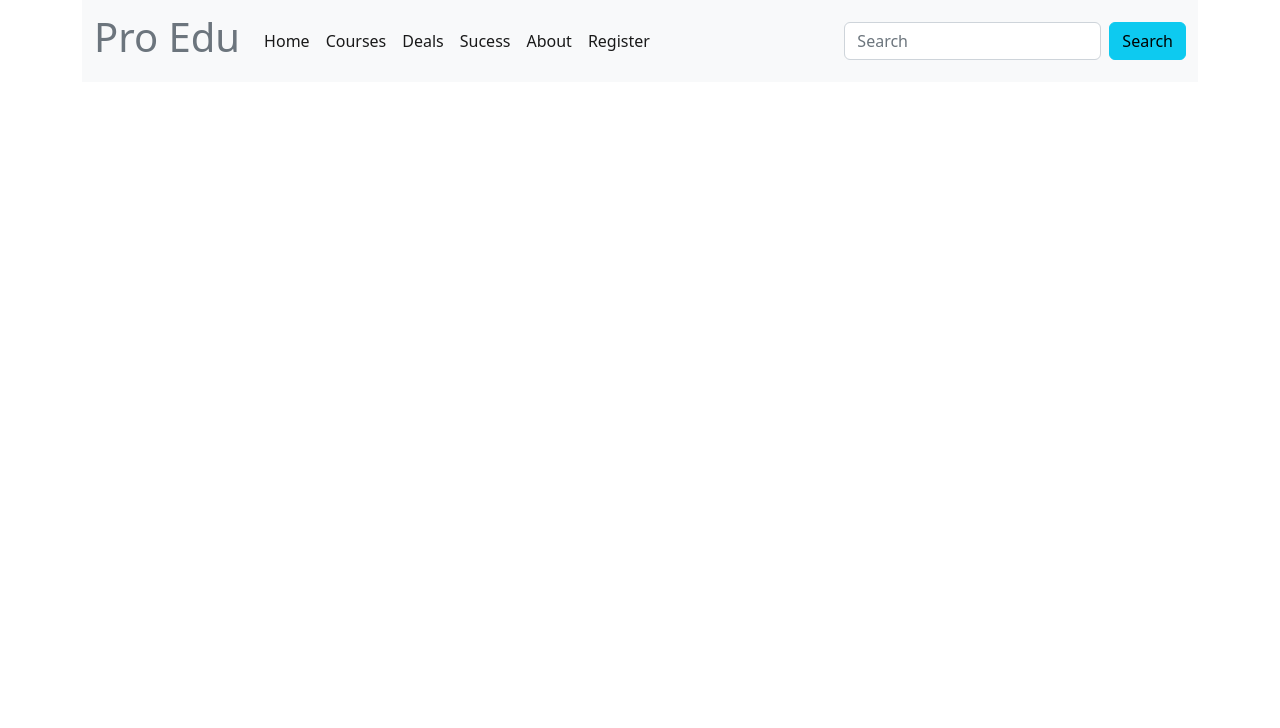
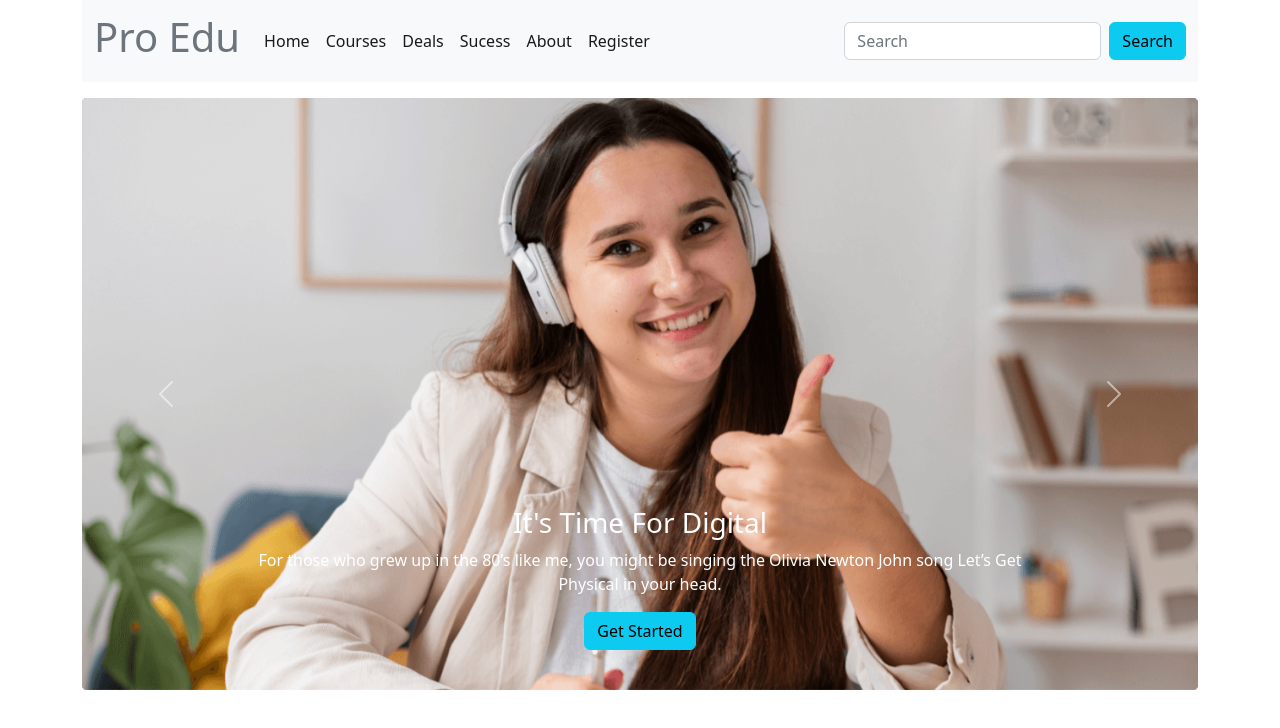
Before and after one commit to UfoundSihadul/EDTech-Website, a plain HTML site: page index.html in a window 1280 px wide. Drawn offline with nearby package versions, Linux system fonts and the light colour scheme.

Commit message:
slider done

```diff
--- a/index.html
+++ b/index.html
@@ -14,7 +14,7 @@
 
     <header>
         <!-- Navbar -->
-        <div class="container">
+        <div class="container mb-3">
             <nav class="navbar navbar-expand-lg bg-light">
                 <div class="container-fluid">
                   <a class="navbar-brand" href="#">
@@ -52,6 +52,30 @@
                 </div>
               </nav>
         </div>
+
+        <!-- Slider -->
+        <div class="container">
+            <div id="carouselExampleControls" class="carousel slide" data-bs-ride="carousel">
+                <div class="carousel-inner">
+                  <div class="carousel-item active">
+                    <img src="./images/cover/cover-1.png" class="d-block w-100" alt="...">
+                  </div>
+                  <div class="carousel-caption d-none d-md-block">
+                    <h5 class="fs-3 font-black">It's Time For Digital</h5>
+                    <p class="font-dark">For those who grew up in the 80’s like me, you might be singing the Olivia Newton John song Let’s Get Physical in your head.</p>
+                    <button class="btn btn-outline-black btn-info" type="submit">Get Started</button>
+                  </div>
+                </div>
+                <button class="carousel-control-prev" type="button" data-bs-target="#carouselExampleControls" data-bs-slide="prev">
+                  <span class="carousel-control-prev-icon" aria-hidden="true"></span>
+                  <span class="visually-hidden">Previous</span>
+                </button>
+                <button class="carousel-control-next" type="button" data-bs-target="#carouselExampleControls" data-bs-slide="next">
+                  <span class="carousel-control-next-icon" aria-hidden="true"></span>
+                  <span class="visually-hidden">Next</span>
+                </button>
+              </div>
+        </div>
     </header>
 
 
```
